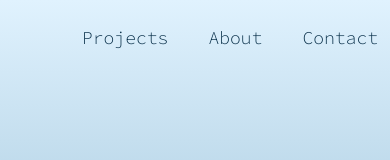
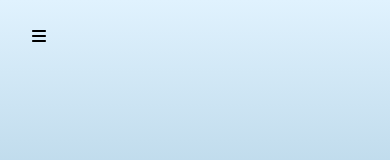
Before and after one commit to Matthew-Tapia/Personal_Website, a Next.js app: page / in a window 390 px wide. Shown: the top 160 px of the page. Built offline with nearby package versions, Linux system fonts and the light colour scheme.

Commit message:
added menu button for mobile but once clicked theres no way to go back

```diff
--- a/app/page.js
+++ b/app/page.js
@@ -39,7 +39,7 @@ const Home = () => {
         <div className="project-section">
           {projects.map((item, index) => (
             <Project
-              key={"${item.text.title}+${index}"}
+              key={"${item.text.title}${index}"}
               url={item.url}
               text={item.text}
               img={item.img}
--- a/components/Navbar.js
+++ b/components/Navbar.js
@@ -1,8 +1,32 @@
+"use client";
+
+import { useState } from "react";
+import { FontAwesomeIcon } from "@fortawesome/react-fontawesome";
+import { faBars } from "@fortawesome/free-solid-svg-icons";
+
 const Navbar = () => {
+  const [isOpen, setIsOpen] = useState(false);
+
+  const toggleNavbar = () => {
+    setIsOpen(!isOpen);
+  };
+
   return (
     <nav>
-      <div className="container mx-auto px-3 py-6">
-        <ul className="flex justify-end space-x-10 font-light text-lg text-sky-950">
+      <div className="mx-auto px-8 py-6">
+        <button
+          className={"lg:hidden " + (isOpen ? "hidden" : "block")}
+          onClick={toggleNavbar}
+        >
+          <FontAwesomeIcon icon={faBars} />
+        </button>
+
+        <ul
+          className={
+            "lg:flex flex-col lg:flex-row lg:justify-end space-y-2 lg:space-y-0 lg:space-x-10 font-light text-lg text-sky-950 " +
+            (isOpen ? "block" : "hidden")
+          }
+        >
           <li>
             <a href="/">Projects</a>
           </li>
--- a/package.json
+++ b/package.json
@@ -10,6 +10,7 @@
   },
   "dependencies": {
     "@fortawesome/free-brands-svg-icons": "^6.4.0",
+    "@fortawesome/free-solid-svg-icons": "^6.4.0",
     "@fortawesome/react-fontawesome": "^0.2.0",
     "@next/font": "^13.4.7",
     "autoprefixer": "10.4.14",
```
Also changed, not shown: 1 other file (tests, documents, lock files or other folders).
